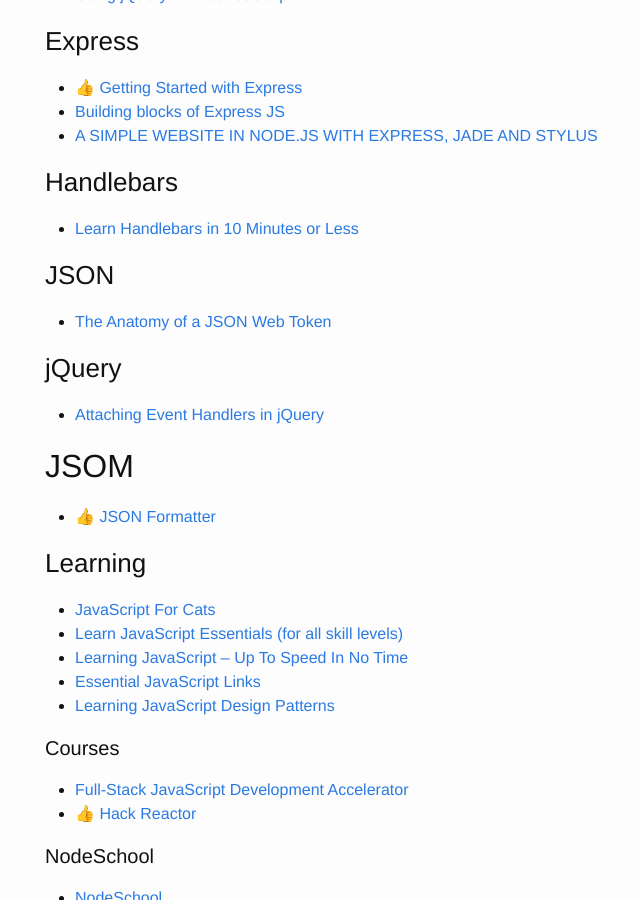
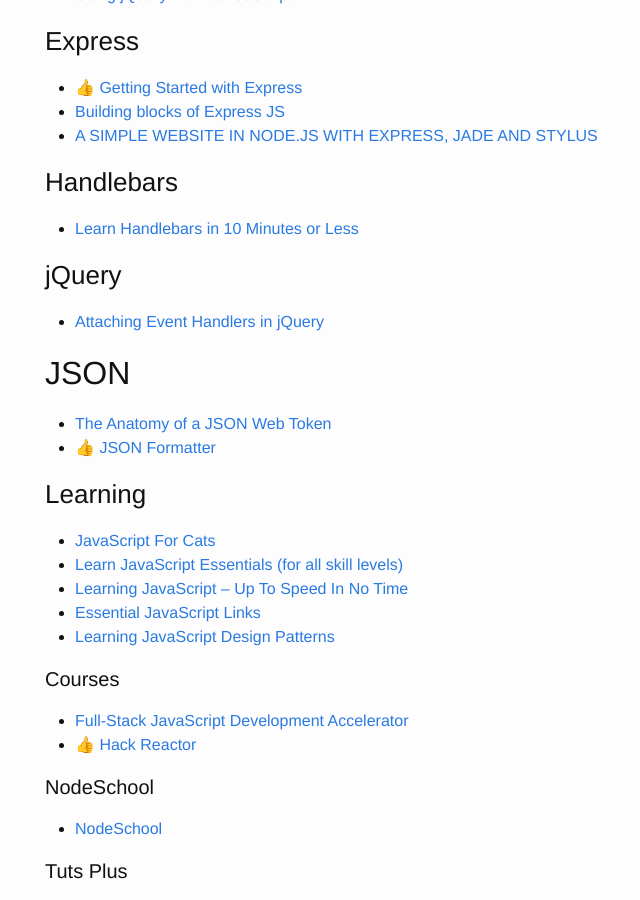
Before and after one commit to brownerd/brownerd.github.io, a Jekyll site: the page built from _posts/2015-01-01-reading-list-2015.md, in a window 1280 px wide and 900 px high, scrolled down 5176 px. Shown: the whole window, without its empty margins (225-865 px from the left). Built offline with Jekyll 4.4.1, drawn with Linux system fonts in a browser that asks for light colours; emoji names are drawn with the system emoji font; part of the change alters nothing that is shown.

```diff
--- a/_posts/2015-01-01-reading-list-2015.md
+++ b/_posts/2015-01-01-reading-list-2015.md
@@ -310,14 +310,6 @@ A SIMPLE WEBSITE IN NODE.JS WITH EXPRESS, JADE AND STYLUS](http://www.clock.co.u
 
 
 
-### JSON
-- [The Anatomy of a JSON Web Token](https://scotch.io/tutorials/the-anatomy-of-a-json-web-token)
-
-
-
-
-
-
 ### jQuery
 
 - [Attaching Event Handlers in jQuery](http://codepen.io/climbinghobo/blog/attaching-event-handlers-in-jquery)
@@ -330,7 +322,8 @@ A SIMPLE WEBSITE IN NODE.JS WITH EXPRESS, JADE AND STYLUS](http://www.clock.co.u
 
 
 
-## JSOM
+## JSON
+- [The Anatomy of a JSON Web Token](https://scotch.io/tutorials/the-anatomy-of-a-json-web-token)
 - [:+1: JSON Formatter](http://jsonformatter.curiousconcept.com/)
 
 
```
